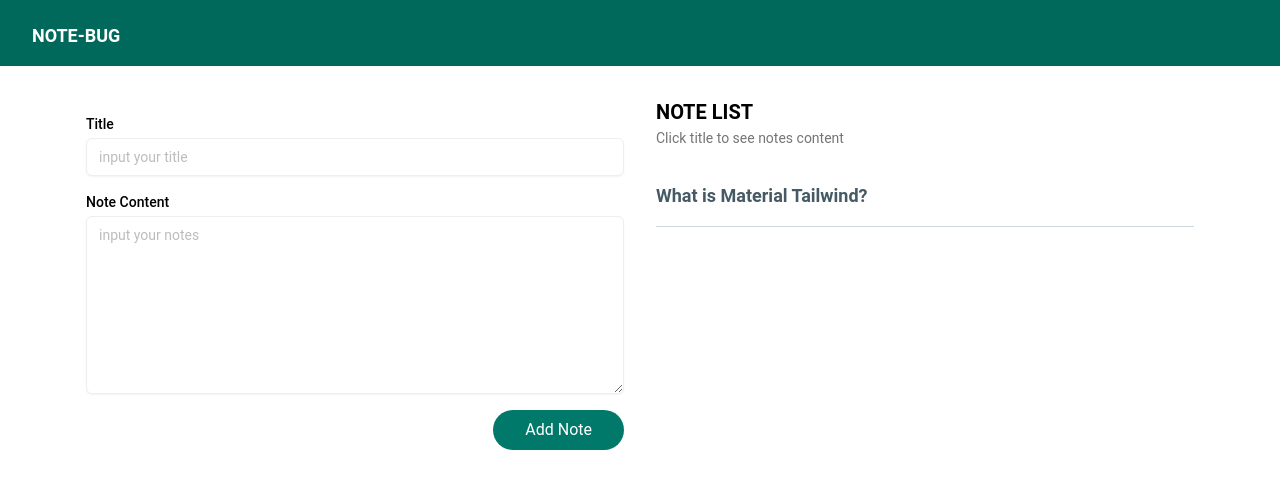
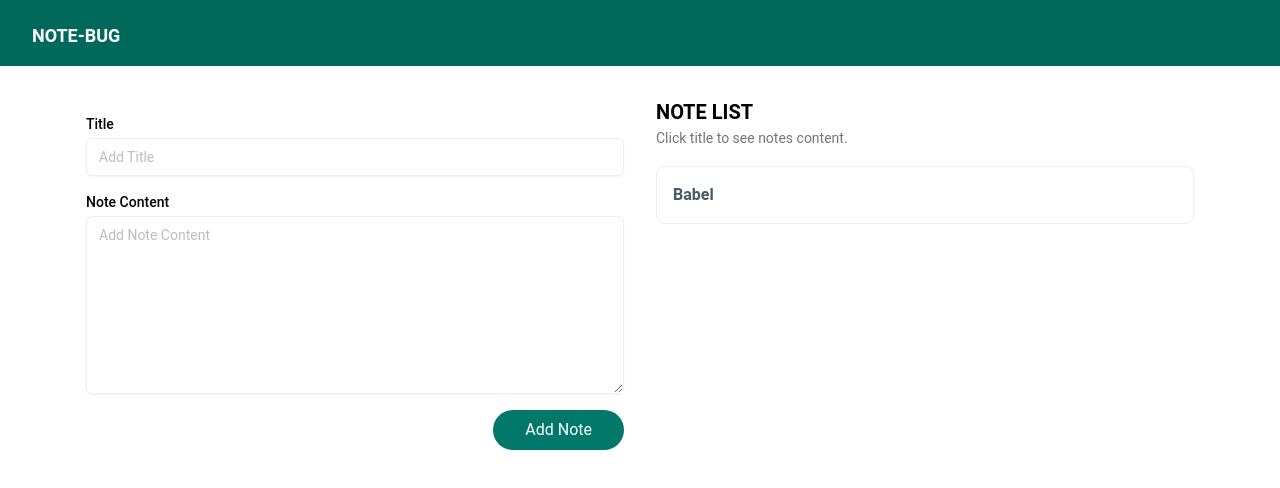
Before and after one commit to habibmahaasin/notebug, a React (Vite) app: page / in a window 1280 px wide. Shown: the top 488 px of the page. Built offline with nearby package versions, Linux system fonts and the light colour scheme.

Commit message:
update - atomic components

```diff
--- a/src/components/Elements/Accordion/index.jsx
+++ b/src/components/Elements/Accordion/index.jsx
@@ -5,19 +5,26 @@ import {
 } from "@material-tailwind/react";
 import { useState } from "react";
 
-const AccordionList = () => {
+const AccordionList = (props) => {
+  const { title, children, id } = props;
   const [open, setOpen] = useState();
   const handleOpen = (value) => setOpen(open === value ? 0 : value);
 
   return (
-    <Accordion open={open === 1}>
-      <AccordionHeader onClick={() => handleOpen(1)}>
-        <h4 className="font-bold text-lg">What is Material Tailwind?</h4>
+    <Accordion
+      open={open === id}
+      className="mb-2 rounded-lg border border-teal-gray-200 px-4"
+    >
+      <AccordionHeader
+        onClick={() => handleOpen(id)}
+        className={`border-b-0 transition-colors ${
+          open === id ? "text-teal-500 hover:!text-teal-700" : ""
+        }`}
+      >
+        <h6 className="font-bold text-base text-md">{title}</h6>
       </AccordionHeader>
-      <AccordionBody>
-        We&apos;re not always in the position that we want to be at. We&apos;re
-        constantly growing. We&apos;re constantly making mistakes. We&apos;re
-        constantly trying to express ourselves and actualize our dreams.
+      <AccordionBody className="pt-0 text-base font-normal">
+        {children}
       </AccordionBody>
     </Accordion>
   );
--- a/src/components/Elements/Button/index.jsx
+++ b/src/components/Elements/Button/index.jsx
@@ -1,6 +1,7 @@
-const Button = () => {
+const Button = (props) => {
+  const { style, onClick = () => {}, type = "button" } = props;
   return (
-    <button className="bg-teal-700 hover:bg-teal-900 text-white py-2 px-8 rounded-full">
+    <button className={`${style}`} type={type} onClick={onClick}>
       Add Note
     </button>
   );
--- a/src/components/Elements/Input/Input.jsx
+++ b/src/components/Elements/Input/Input.jsx
@@ -1,22 +1,23 @@
 const InputText = (props) => {
-  const { formType } = props;
+  const { formType, name, placeholder } = props;
 
   if (formType === "textarea") {
     return (
       <textarea
         rows={8}
-        name="text"
+        name={name}
         className="mt-1 px-3 py-2 bg-white border shadow-sm border-slate-300 placeholder-slate-400 focus:outline-none focus:border-teal-500 focus:ring-teal-500 block w-full rounded-md sm:text-sm focus:ring-1"
-        placeholder="input your notes"
+        placeholder={placeholder}
       />
     );
   } else {
     return (
       <input
         type="text"
-        name="text"
+        name={name}
         className="mt-1 px-3 py-2 bg-white border shadow-sm border-slate-300 placeholder-slate-400 focus:outline-none focus:border-teal-500 focus:ring-teal-500 block w-full rounded-md sm:text-sm focus:ring-1"
-        placeholder="input your title"
+        placeholder={placeholder}
+        maxLength={20}
       />
     );
   }
--- a/src/components/Elements/Input/index.jsx
+++ b/src/components/Elements/Input/index.jsx
@@ -2,14 +2,14 @@ import LabelInput from "./Label";
 import InputText from "./Input";
 
 const Input = (props) => {
-    const { formType,label } = props;
+  const { formType, label, name, placeholder } = props;
 
-    return (
-        <>
-            <LabelInput label={label} />
-            <InputText formType={formType}/>
-        </>
-    );
-}
+  return (
+    <>
+      <LabelInput label={label} />
+      <InputText formType={formType} name={name} placeholder={placeholder} />
+    </>
+  );
+};
 
 export default Input;
--- a/src/components/Fragments/FormNotes.jsx
+++ b/src/components/Fragments/FormNotes.jsx
@@ -2,12 +2,29 @@ import Button from "../Elements/Button";
 import Input from "../Elements/Input";
 
 const FormNotes = () => {
+  const handleAddNote = (e) => {
+    e.preventDefault();
+    console.log("Add Note");
+  }
   return (
-    <form action="">
-      <Input formType="input" label="Title" />
-      <Input formType="textarea" label="Note Content" />
+    <form onSubmit={handleAddNote}>
+      <Input
+        formType="input"
+        label="Title"
+        placeholder="Add Title"
+        name = "title"
+      />
+      <Input
+        formType="textarea"
+        label="Note Content"
+        placeholder="Add Note Content"
+        name = "body"
+      />
       <div className="mt-4 text-right">
-        <Button />
+        <Button
+          style="bg-teal-700 hover:bg-teal-900 text-white py-2 px-8 rounded-full"
+          type="submit"
+        />
       </div>
     </form>
   );
--- a/src/components/Fragments/NoteList.jsx
+++ b/src/components/Fragments/NoteList.jsx
@@ -1,14 +1,15 @@
-import AccordionList from "../Elements/Accordion"
-const NoteList = () => {
+const NoteList = (props) => {
+  const {children} = props;
+
   return (
     <>
       <div className="header-list mb-4">
         <h4 className="font-bold text-xl">NOTE LIST</h4>
         <span className="text-sm text-gray-600">
-          Click title to see notes content
+          Click title to see notes content.
         </span>
       </div>
-      <AccordionList />
+      {children}
     </>
   );
 };
--- a/src/components/Layouts/MainLayout.jsx
+++ b/src/components/Layouts/MainLayout.jsx
@@ -0,0 +1,23 @@
+const MainLayout = (props) => {
+  const { children } = props;
+  return (
+    <>
+      <div className="min-h-screen">
+        <header className="header">
+          <div className="flex justify-between bg-teal-800 p-4 mb-4">
+            <div className="container-mx-auto px-4 text-right text-white mt-1.5">
+              <h4 className="font-bold text-lg">NOTE-BUG</h4>
+            </div>
+          </div>
+        </header>
+        <main className="container mx-auto p-2">
+          <div className="grid md:grid-cols-2 grid-cols-1 gap-4">
+            {children}
+          </div>
+        </main>
+      </div>
+    </>
+  );
+};
+
+export default MainLayout;
--- a/src/pages/notes.jsx
+++ b/src/pages/notes.jsx
@@ -1,28 +1,38 @@
+import MainLayout from "../components/Layouts/MainLayout";
 import FormNotes from "../components/Fragments/FormNotes";
 import NoteList from "../components/Fragments/NoteList";
+import AccordionList from "../components/Elements/Accordion"
+
+const list_notes = [
+  {
+    id: 1,
+    title: "Babel",
+    body: "Babel merupakan tools open-source yang digunakan untuk mengubah sintaks ECMAScript 2015+ menjadi sintaks yang didukung oleh JavaScript engine versi lama. Babel sering dipakai ketika kita menggunakan sintaks terbaru termasuk sintaks JSX.",
+    archived: false,
+    createdAt: '2022-04-14T04:27:34.572Z'
+  },
+]
 
 const Notes = () => {
   return (
-    <div className="min-h-screen">
-      <header className="header">
-        <div className="flex justify-between bg-teal-800 p-4 mb-4">
-          <div className="container-mx-auto px-4 text-right text-white mt-1.5">
-            <h4 className="font-bold text-lg">NOTE-BUG</h4>
-          </div>
-        </div>
-      </header>
-
-      <main className="container mx-auto p-2">
-        <div className="grid md:grid-cols-2 grid-cols-1 gap-4">
-          <div className="min-h-[100px] p-2">
-            <FormNotes />
-          </div>
-          <div className="min-h-[100px] p-2">
-            <NoteList />
-          </div>
-        </div>
-      </main>
-    </div>
+    <MainLayout>
+      <div className="min-h-[100px] p-2">
+        <FormNotes />
+      </div>
+      <div className="min-h-[100px] p-2">
+        <NoteList>
+          {list_notes.map((note) =>{
+            return (
+              <AccordionList title={note.title} key={note.id} id={note.id}>
+                <p className="text-sm text-gray-600">
+                  {note.body}
+                </p>
+              </AccordionList>
+            )
+          })}
+        </NoteList>
+      </div>
+    </MainLayout>
   );
 };
 
```
